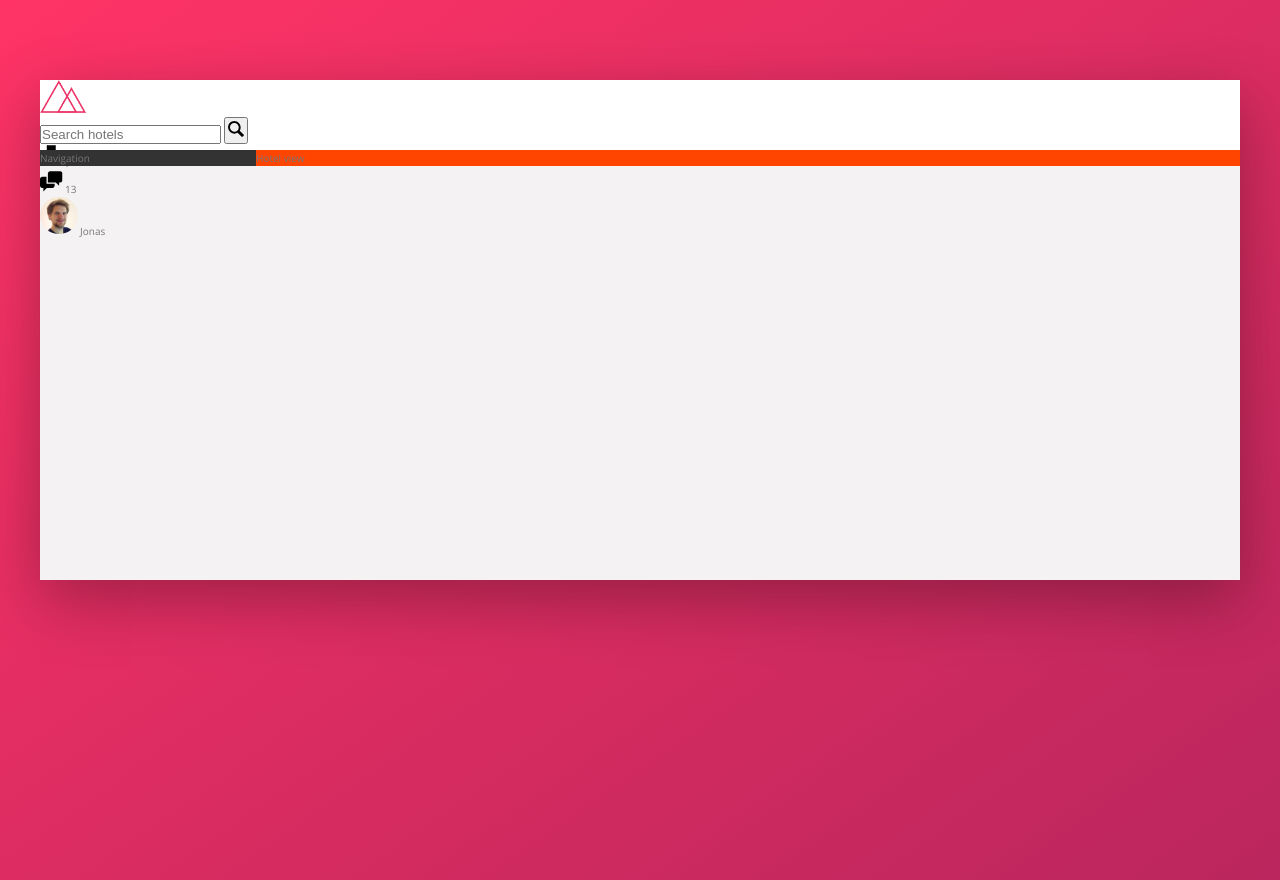
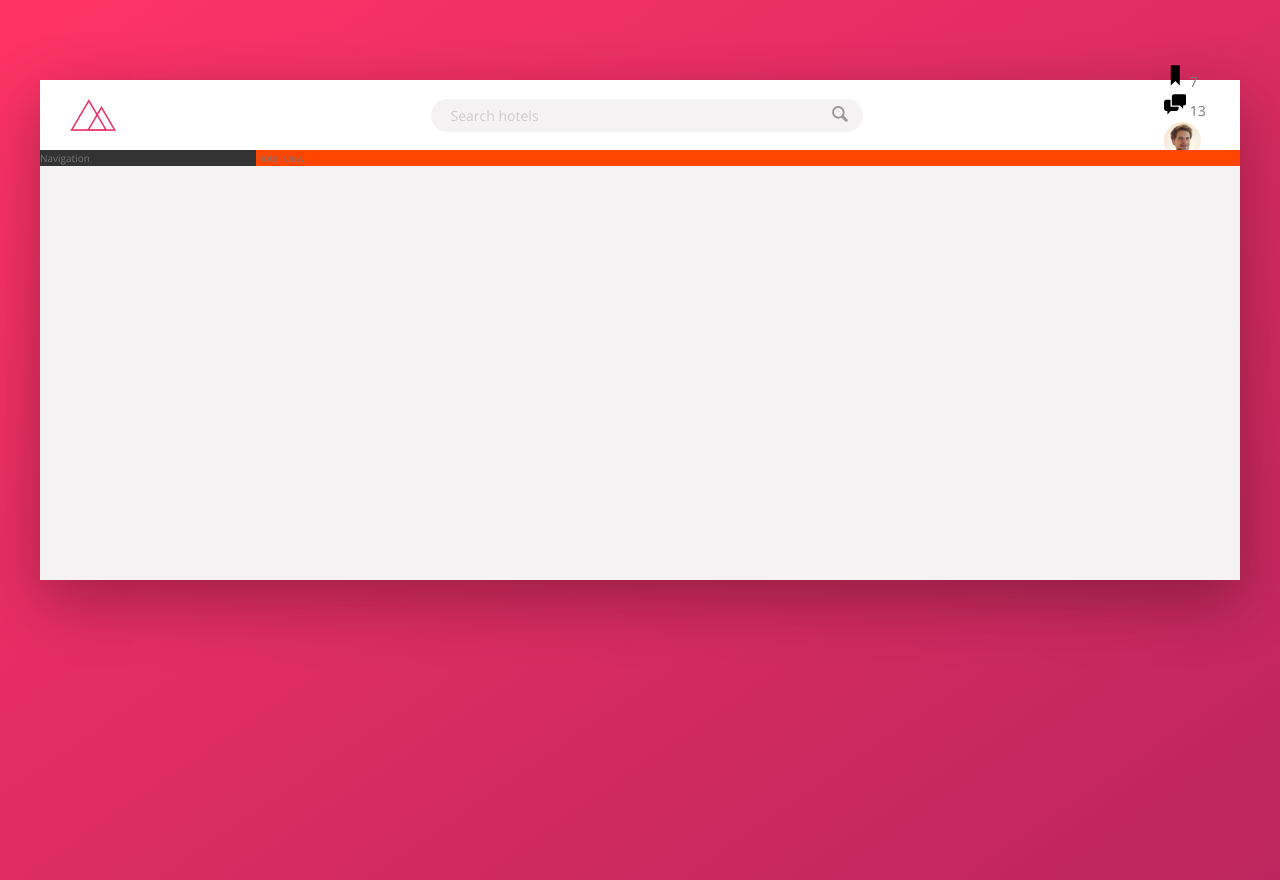
Before and after one commit to mwhitener/Trillo, a website: page index.html in a window 1280 px wide. Drawn offline with nearby package versions, Linux system fonts and the light colour scheme.

Commit message:
header pt 3

```diff
--- a/sass/_components.scss
+++ b/sass/_components.scss
@@ -3,18 +3,61 @@
 
 .logo {
   height: 3.25rem;
+  margin-left: 3rem;
 }
 
 //////////////////////////////////////////////
 // Search
 .search {
+  flex: 0 0 40%;
+
+  display: flex;
+  align-items: center;
+  justify-content: center;
+
   &__input {
+    font-family: inherit;
+    font-size: inherit;
+    color: inherit;
+    background-color: var(--color-gray-light-2);
+    border: none;
+    padding: 0.7rem 2rem;
+    border-radius: 100px;
+    width: 90%;
+    transition: all 0.2s;
+    margin-right: -3.25rem;
+
+    &:focus {
+      outline: none;
+      width: 100%;
+      background-color: var(--color-gray-light-3);
+    }
+
+    &::-webkit-input-placeholder {
+      font-weight: 100;
+      color: var(--color-gray-light-4);
+    }
   }
+
+  &__input:focus + &__button {
+    background-color: var(--color-gray-light-3);
+  }
+
   &__button {
+    border: none;
+    background-color: var(--color-gray-light-2);
+
+    &:focus {
+      outline: none;
+    }
+    &:active {
+      transform: translateY(0.2rem);
+    }
   }
   &__icon {
     height: 2rem;
     width: 2rem;
+    fill: var(--color-gray-dark-3);
   }
 }
 //////////////////////////////////////////////
--- a/sass/_layout.scss
+++ b/sass/_layout.scss
@@ -8,9 +8,13 @@
 }
 
 .header {
+  font-size: 1.4rem;
   height: 7rem;
   background-color: #fff;
   border-bottom: var(--color-gray-light-1);
+  display: flex;
+  justify-content: space-between;
+  align-items: center;
 }
 
 .content {
```
Also changed, not shown: css/style.css.
